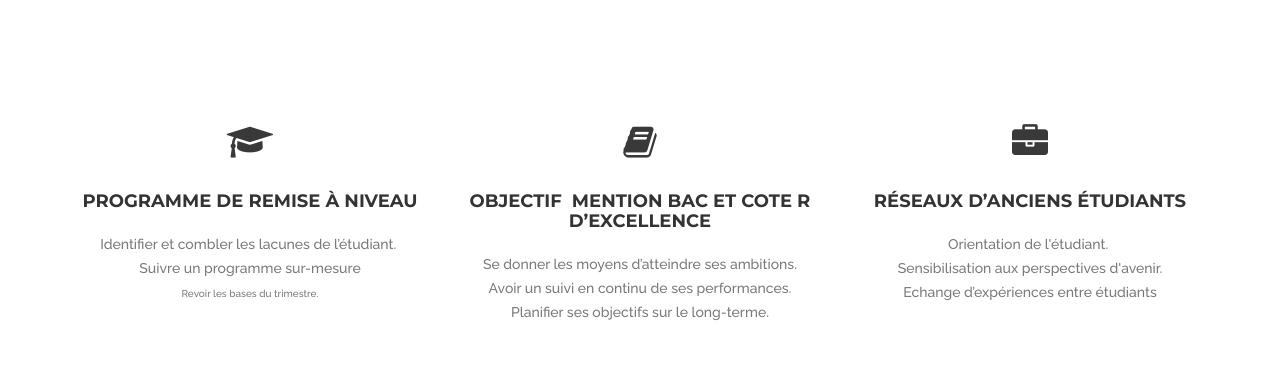
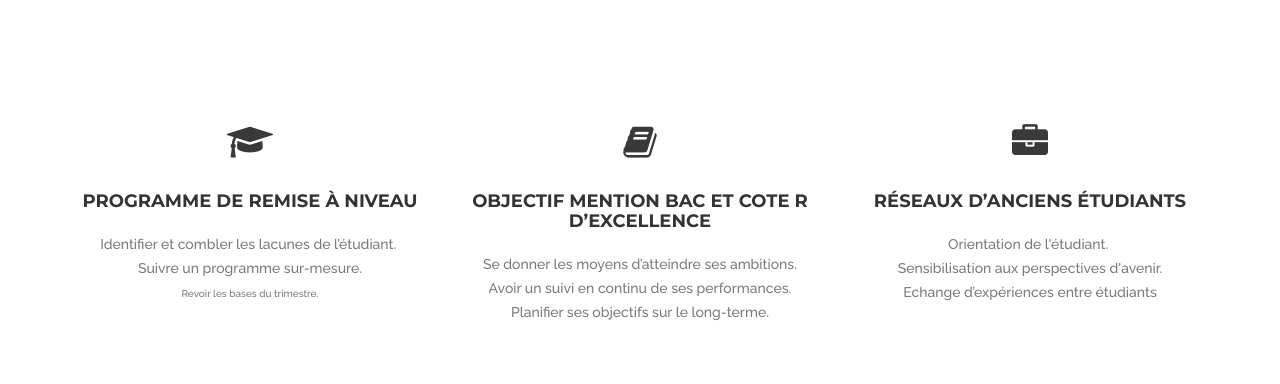
Before and after one commit to bkingg/les-clefs-pour-reussir, a Jekyll site: the page built from index.html, in a window 1280 px wide and 900 px high, scrolled down 641 px. Shown: the top 384 px of the window. Built offline with Jekyll 4.4.1, drawn with Linux system fonts in a browser that asks for light colours.

Commit message:
Update from Forestry.io - index.html

```diff
--- a/index.html
+++ b/index.html
@@ -16,7 +16,7 @@ layout: default
             </div>
             <h5>Programme de Remise à niveau</h5>
             <div class="features-content">
-            <p>Identifier et combler les lacunes de l’étudiant.&nbsp;<br>Suivre un programme sur-mesure<br><span style="font-size: 1rem;">Revoir les bases du trimestre.</span></p><p class=""><br></p><p></p><p><br></p>
+            <p>Identifier et combler les lacunes de l’étudiant.&nbsp;<br>Suivre un programme sur-mesure.<br><span style="font-size: 1rem;">Revoir les bases du trimestre.</span></p><p class=""><br></p><p></p><p><br></p>
             </div>
           </div>
         </div>
@@ -25,7 +25,7 @@ layout: default
             <div class="features-icon">
               <i class="fa fa-book"></i>
             </div>
-            <h5>Objectif&nbsp; Mention Bac et Cote R d’excellence</h5>
+            <h5>Objectif Mention Bac et Cote R d’excellence</h5>
             <div class="features-content">
               <p>Se donner les moyens d’atteindre ses ambitions.<br>Avoir un suivi en continu de ses performances.<br>
                 Planifier ses objectifs sur le long-terme.<br><br></p>
```
